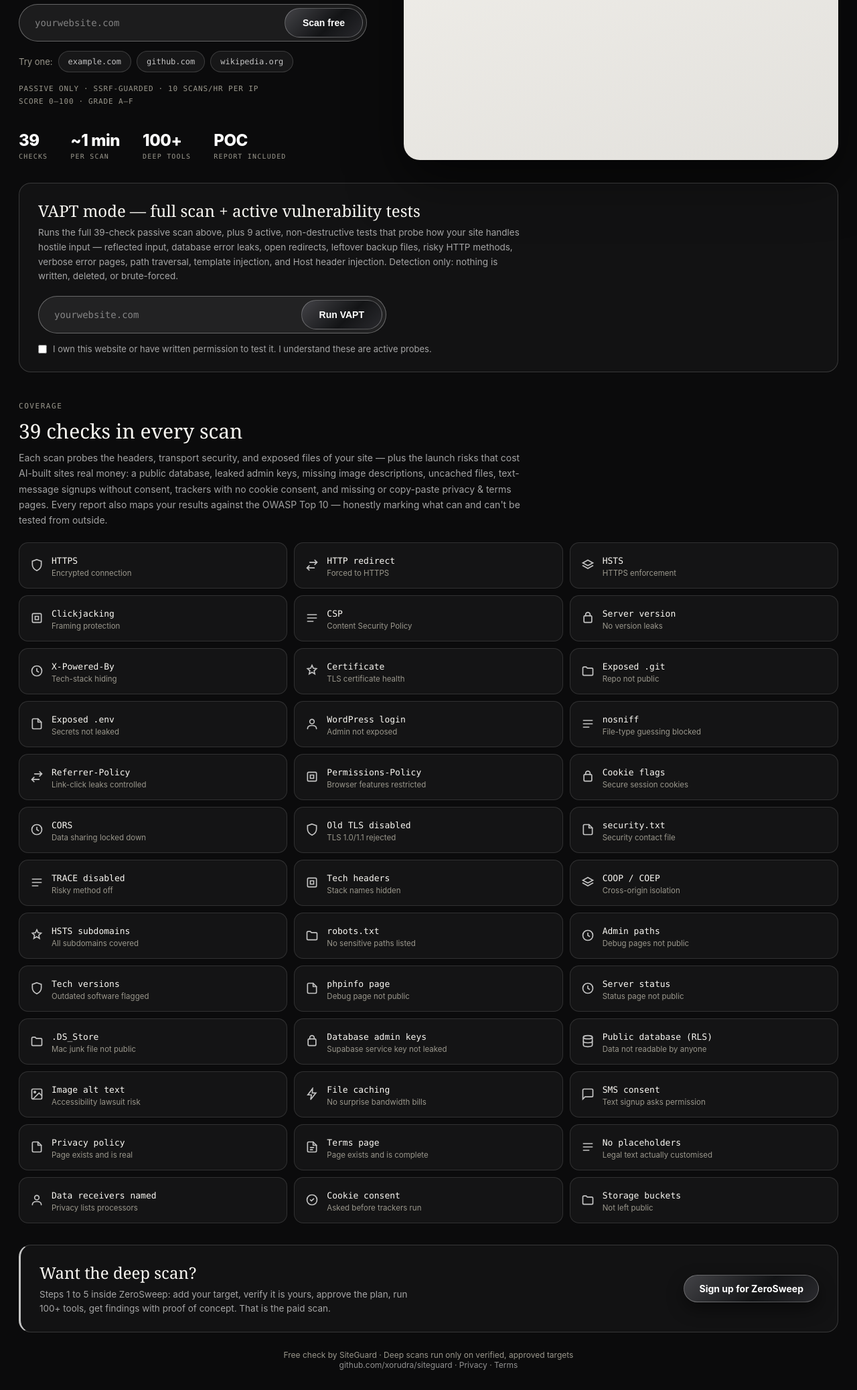
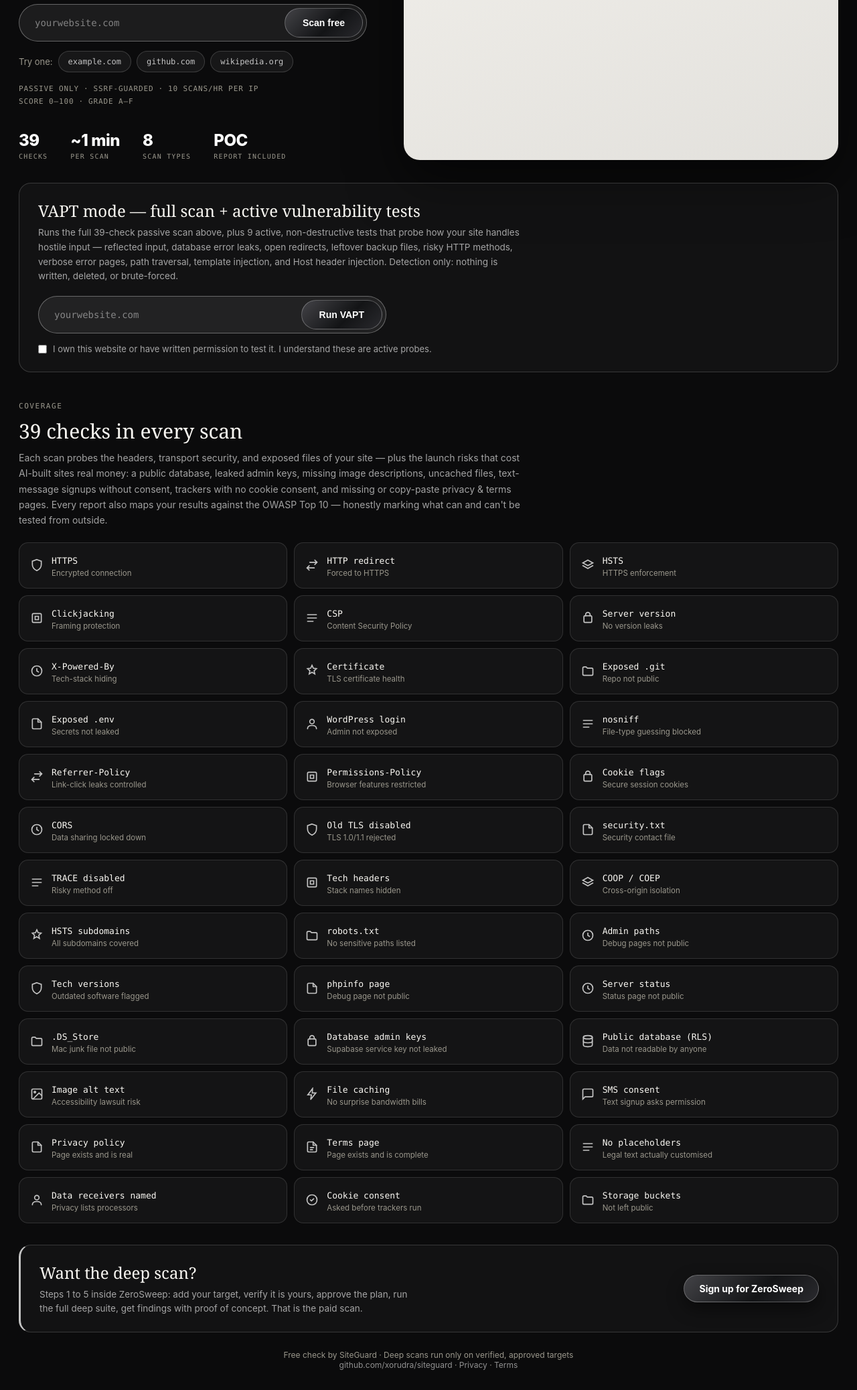
Before and after one commit to xorudra/siteguard, a Flask app: page / in a window 1280 px wide. Shown: the part 351-2427 px from the top of the page at 67% size. Run offline with Flask 3, Linux system fonts and the light colour scheme; some libraries are stand-ins or nearby versions.

Commit message:
Drop the '100+ tools' claim (owner order): the deep scan is the paid product, so its numbers must be true — report lure now says active testing across web, API and network; home stat says 8 scan types

```diff
--- a/templates/index.html
+++ b/templates/index.html
@@ -162,7 +162,7 @@
       <div class="stats">
         <div class="stat"><div class="n">39</div><div class="l">CHECKS</div></div>
         <div class="stat"><div class="n">~1 min</div><div class="l">PER SCAN</div></div>
-        <div class="stat"><div class="n">100+</div><div class="l">DEEP TOOLS</div></div>
+        <div class="stat"><div class="n">8</div><div class="l">SCAN TYPES</div></div>
         <div class="stat"><div class="n">POC</div><div class="l">REPORT INCLUDED</div></div>
       </div>
     </div>
@@ -268,7 +268,7 @@
   <div class="deep">
     <div>
       <h2>Want the deep scan?</h2>
-      <p>Steps 1 to 5 inside ZeroSweep: add your target, verify it is yours, approve the plan, run 100+ tools, get findings with proof of concept. That is the paid scan.</p>
+      <p>Steps 1 to 5 inside ZeroSweep: add your target, verify it is yours, approve the plan, run the full deep suite, get findings with proof of concept. That is the paid scan.</p>
     </div>
     <a class="btn-dark" href="https://zerosweep.dpdns.org/invite">Sign up for ZeroSweep</a>
   </div>
--- a/templates/report.html
+++ b/templates/report.html
@@ -215,7 +215,7 @@
       {% else %}
       <h2>Nothing found. That is only the surface.</h2>
       {% endif %}
-      <p>This report came from <b>{{ r.checks|length }} passive checks</b> — a look from the street. The deep scan goes inside the fence: active testing with <b>100+ tools</b> across web, API and network, every finding proven with a proof of concept. It runs only on a site you own and verify, and every target is reviewed by hand first.</p>
+      <p>This report came from <b>{{ r.checks|length }} passive checks</b> — a look from the street. The deep scan goes inside the fence: active testing across web, API and network, every finding proven with a proof of concept. It runs only on a site you own and verify, and every target is reviewed by hand first.</p>
       <a class="btn-dark" href="https://zerosweep.dpdns.org/">Get the deep scan on ZeroSweep</a>
       <p class="small">Invite-only · Paid · Your free result stays yours either way</p>
     </div>
```
